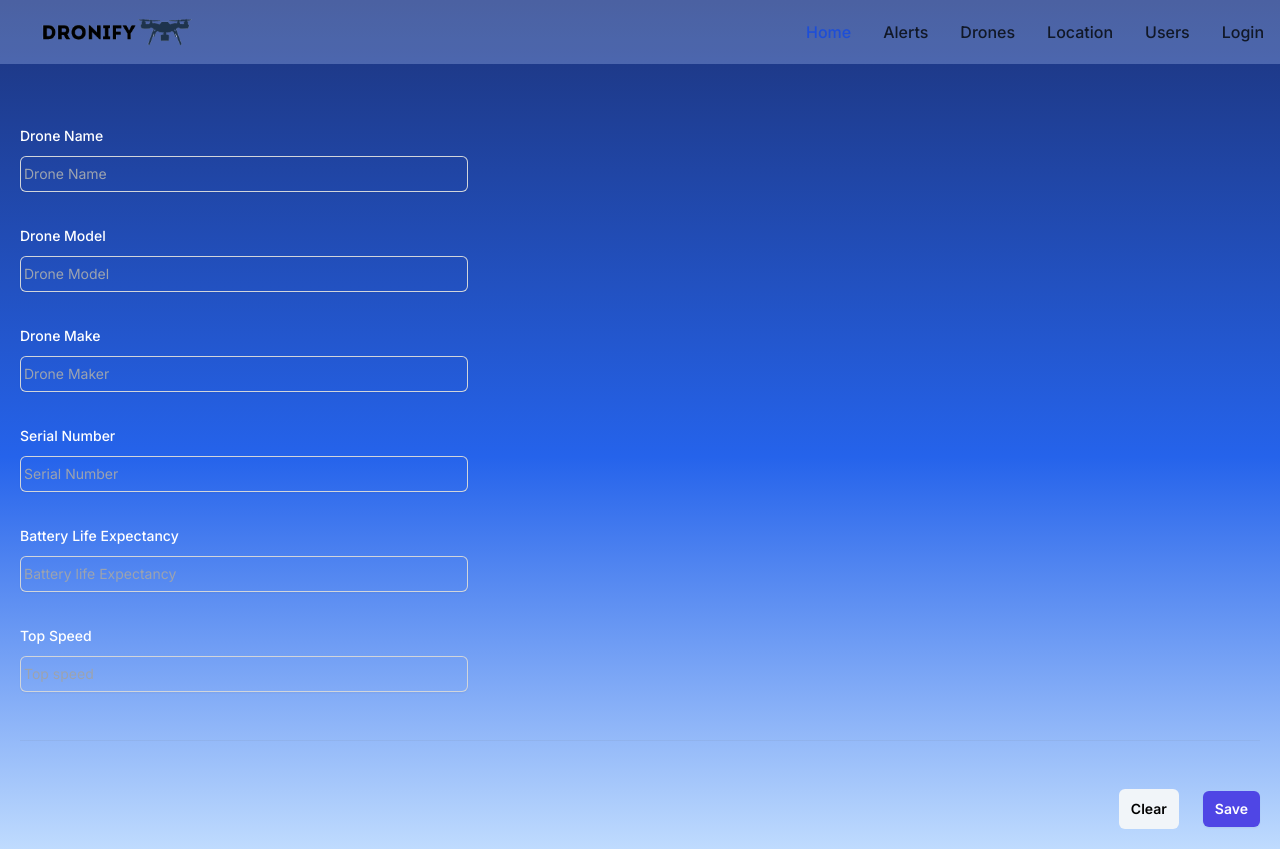
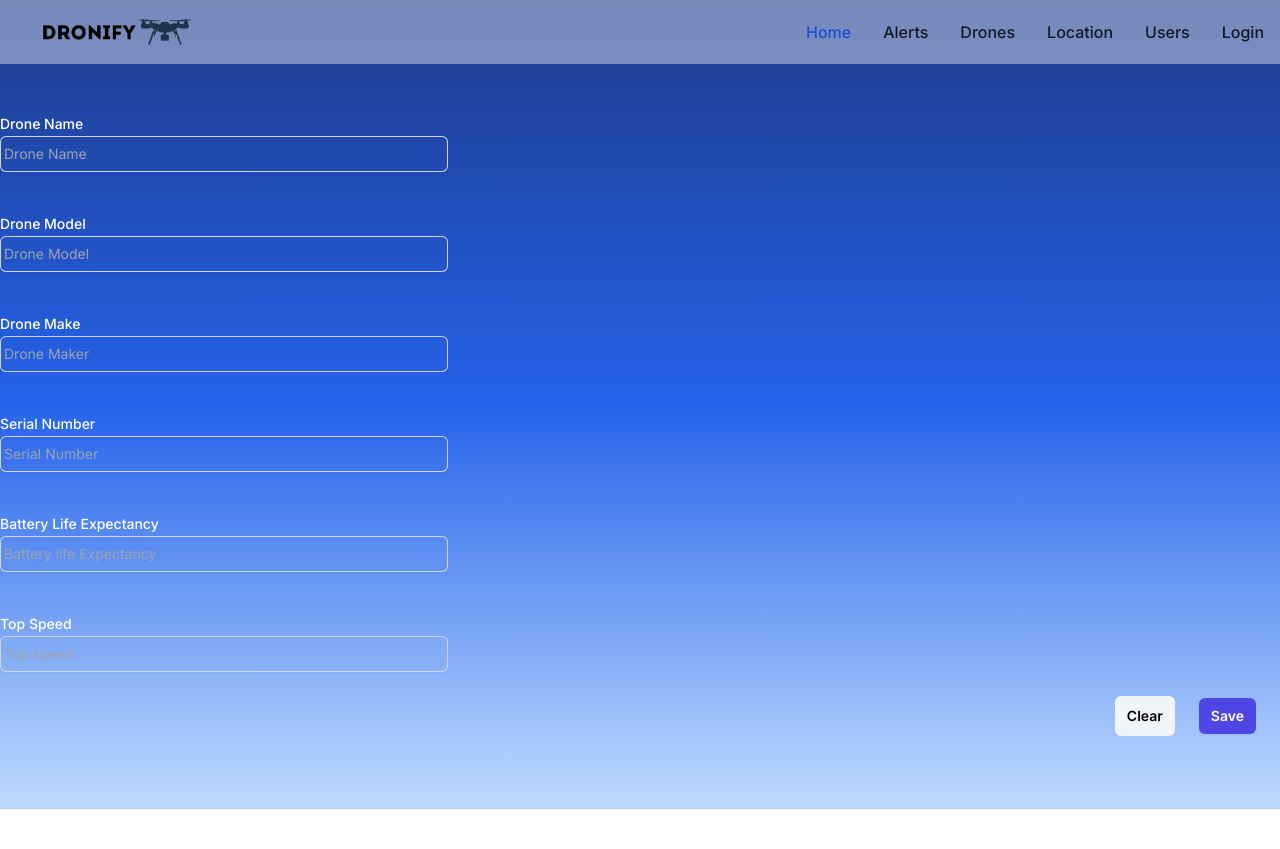
Before and after one commit to NielPatelSE12/zero_trust_project, a Next.js app: page /drones/DroneSettings in a window 1280 px wide. After the commit the page ends 809 px from the top, so only its background shows below. Built offline with nearby package versions, Linux system fonts and the light colour scheme.

Commit message:
changed styling and removing redundant code.

```diff
--- a/app/drones/DroneSettings/page.tsx
+++ b/app/drones/DroneSettings/page.tsx
@@ -66,14 +66,15 @@ export default function Example() {
   };
 
   return (
-    <div className="flex flex-col h-screen overscroll-auto dark:bg-gradient-to-b dark:from-gray-900 dark:via-indigo-800 dark:to-gray-600 bg-gradient-to-b from-blue-900 via-blue-600 to-blue-200 text-white">
+    <div className="flex flex-col h-full overscroll-auto dark:bg-gradient-to-b dark:from-gray-900 dark:via-indigo-800 dark:to-gray-600 bg-gradient-to-b from-blue-900 via-blue-600 to-blue-200 text-white">
       {/* Temp Header: To be finalized*/}
       <Heading></Heading>
-      <form onSubmit={handleSubmit}>
-        <div className="h-full space-y-12 p-5 dark:bg-gradient-to-b dark:from-gray-900 dark:via-indigo-800 dark:to-gray-600 bg-gradient-to-b from-blue-900 via-blue-600 to-blue-200 text-white">
-          <div className="border-b border-gray-500/10 pb-12">
+      <form
+        onSubmit={handleSubmit}
+        className="border-b border-gray-500/10 pb-12"
+      >
         {/*Drone Name item*/}
-            <div className="mt-10 grid grid-cols-1 gap-x-6 gap-y-8 sm:grid-cols-6">
+        <div className="mt-12 grid grid-cols-1 gap-x-6 gap-y-8 sm:grid-cols-6">
           <div className="sm:col-span-4">
             <label
               htmlFor="Name"
@@ -81,7 +82,6 @@ export default function Example() {
             >
               Drone Name
             </label>
-                <div className="mt-2">
             <div className="flex rounded-md shadow-sm ring-1 ring-inset ring-gray-300 focus-within:ring-2 focus-within:ring-inset focus-within:ring-indigo-600 sm:max-w-md">
               <input
                 type="text"
@@ -92,19 +92,17 @@ export default function Example() {
                 className="block flex-1 border-0 bg-transparent py-1.5 pl-1 text-white placeholder:text-gray-400 focus:ring-0 sm:text-sm sm:leading-6"
                 placeholder="Drone Name"
               />
-                    {/*add Drone Name into placeholder*/}
             </div>
           </div>
-              </div>
+
           {/* Model form item */}
-              <div className="sm:col-span-4">
+          <div className="sm:col-span-4 mt-2">
             <label
               htmlFor="Model"
               className="block text-sm font-medium leading-6 text-white"
             >
               Drone Model
             </label>
-                <div className="mt-2">
             <div className="flex rounded-md shadow-sm ring-1 ring-inset ring-gray-300 focus-within:ring-2 focus-within:ring-inset focus-within:ring-indigo-600 sm:max-w-md">
               <input
                 type="text"
@@ -115,20 +113,17 @@ export default function Example() {
                 className="block flex-1 border-0 bg-transparent py-1.5 pl-1 text-white placeholder:text-gray-400 focus:ring-0 sm:text-sm sm:leading-6"
                 placeholder="Drone Model"
               />
-                    {/*add Drone Model into placeholder*/}
-                  </div>
             </div>
           </div>
 
           {/* Make form item */}
-              <div className="sm:col-span-4">
+          <div className="sm:col-span-4 mt-2">
             <label
               htmlFor="Make"
               className="block text-sm font-medium leading-6 text-white"
             >
               Drone Make
             </label>
-                <div className="mt-2">
             <div className="flex rounded-md shadow-sm ring-1 ring-inset ring-gray-300 focus-within:ring-2 focus-within:ring-inset focus-within:ring-indigo-600 sm:max-w-md">
               <input
                 type="text"
@@ -139,20 +134,17 @@ export default function Example() {
                 className="block flex-1 border-0 bg-transparent py-1.5 pl-1 text-white placeholder:text-gray-400 focus:ring-0 sm:text-sm sm:leading-6"
                 placeholder="Drone Maker"
               />
-                    {/*add Drone Model into placeholder*/}
-                  </div>
             </div>
           </div>
 
           {/* Serial Number form item */}
-              <div className="sm:col-span-4">
+          <div className="sm:col-span-4 mt-2">
             <label
               htmlFor="SerialNumber"
               className="block text-sm font-medium leading-6 text-white"
             >
               Serial Number
             </label>
-                <div className="mt-2">
             <div className="flex rounded-md shadow-sm ring-1 ring-inset ring-gray-300 focus-within:ring-2 focus-within:ring-inset focus-within:ring-indigo-600 sm:max-w-md">
               <input
                 type="text"
@@ -161,27 +153,23 @@ export default function Example() {
                 value={formData.SerialNumber}
                 onChange={handleChange}
                 disabled={
-                        formData.SerialNumber ===
-                          initialFormData.SerialNumber &&
+                  formData.SerialNumber === initialFormData.SerialNumber &&
                   initialFormData.SerialNumber !== ""
                 }
                 className="block flex-1 border-0 bg-transparent py-1.5 pl-1 text-white placeholder:text-gray-400 focus:ring-0 sm:text-sm sm:leading-6"
                 placeholder="Serial Number"
               />
-                    {/*add Drone's serial Number into placeholder*/}
-                  </div>
             </div>
           </div>
 
           {/* Battery Info form item */}
-              <div className="sm:col-span-4">
+          <div className="sm:col-span-4 mt-2">
             <label
               htmlFor="BatteryLife"
               className="block text-sm font-medium leading-6 text-white"
             >
               Battery Life Expectancy
             </label>
-                <div className="mt-2">
             <div className="flex rounded-md shadow-sm ring-1 ring-inset ring-gray-300 focus-within:ring-2 focus-within:ring-inset focus-within:ring-indigo-600 sm:max-w-md">
               <input
                 type="text"
@@ -192,19 +180,17 @@ export default function Example() {
                 className="block flex-1 border-0 bg-transparent py-1.5 pl-1 text-white placeholder:text-gray-400 focus:ring-0 sm:text-sm sm:leading-6"
                 placeholder="Battery life Expectancy"
               />
-                    {/*add Drone's Battery life into placeholder*/}
             </div>
           </div>
-              </div>
+
           {/* Speed Info form item */}
-              <div className="sm:col-span-4">
+          <div className="sm:col-span-4 mt-2">
             <label
               htmlFor="TopSpeed"
               className="block text-sm font-medium leading-6 text-white"
             >
               Top Speed
             </label>
-                <div className="mt-2">
             <div className="flex rounded-md shadow-sm ring-1 ring-inset ring-gray-300 focus-within:ring-2 focus-within:ring-inset focus-within:ring-indigo-600 sm:max-w-md">
               <input
                 type="text"
@@ -215,14 +201,12 @@ export default function Example() {
                 className="block flex-1 border-0 bg-transparent py-1.5 pl-1 text-white placeholder:text-gray-400 focus:ring-0 sm:text-sm sm:leading-6"
                 placeholder="Top speed"
               />
-                    {/*add Drone's top speed into placeholder*/}
             </div>
           </div>
         </div>
-            </div>
-          </div>
+
         {/* Buttons */}
-          <div className="mt-6 flex items-center justify-end gap-x-6">
+        <div className="m-6 flex items-center justify-end gap-x-6">
           <button
             type="button"
             onClick={handleCancel}
@@ -237,7 +221,6 @@ export default function Example() {
             Save
           </button>
         </div>
-        </div>
       </form>
     </div>
   );
--- a/app/drones/heading.tsx
+++ b/app/drones/heading.tsx
@@ -15,7 +15,7 @@ export default function Heading() {
     }
   };
   return (
-    <nav className="bg-white/20 border-gray-200 dark:bg-gray-900">
+    <nav className="bg-white/40 border-gray-200 dark:bg-gray-900">
       <div className="max-w-screen-xl flex flex-wrap items-center justify-between mx-auto p-4">
         <Link
           href="/"
@@ -97,7 +97,7 @@ export default function Heading() {
             </li>
             <li>
               <Link
-                href="login"
+                href="/Login"
                 className="block py-2 px-3 text-gray-900 rounded hover:bg-gray-100 md:hover:bg-transparent md:border-0 md:hover:text-blue-700 md:p-0 dark:text-white md:dark:hover:text-blue-500 dark:hover:bg-gray-700 dark:hover:text-white md:dark:hover:bg-transparent"
               >
                 Login
--- a/app/drones/page.tsx
+++ b/app/drones/page.tsx
@@ -54,7 +54,6 @@ export default function Page() {
       </main>
 
       {/* Footer */}
-      <footer className="py-4 px-8 border-t border-gray-200"></footer>
     </div>
   );
 }
```
Lines whose indentation alone changed are shown as unchanged.
